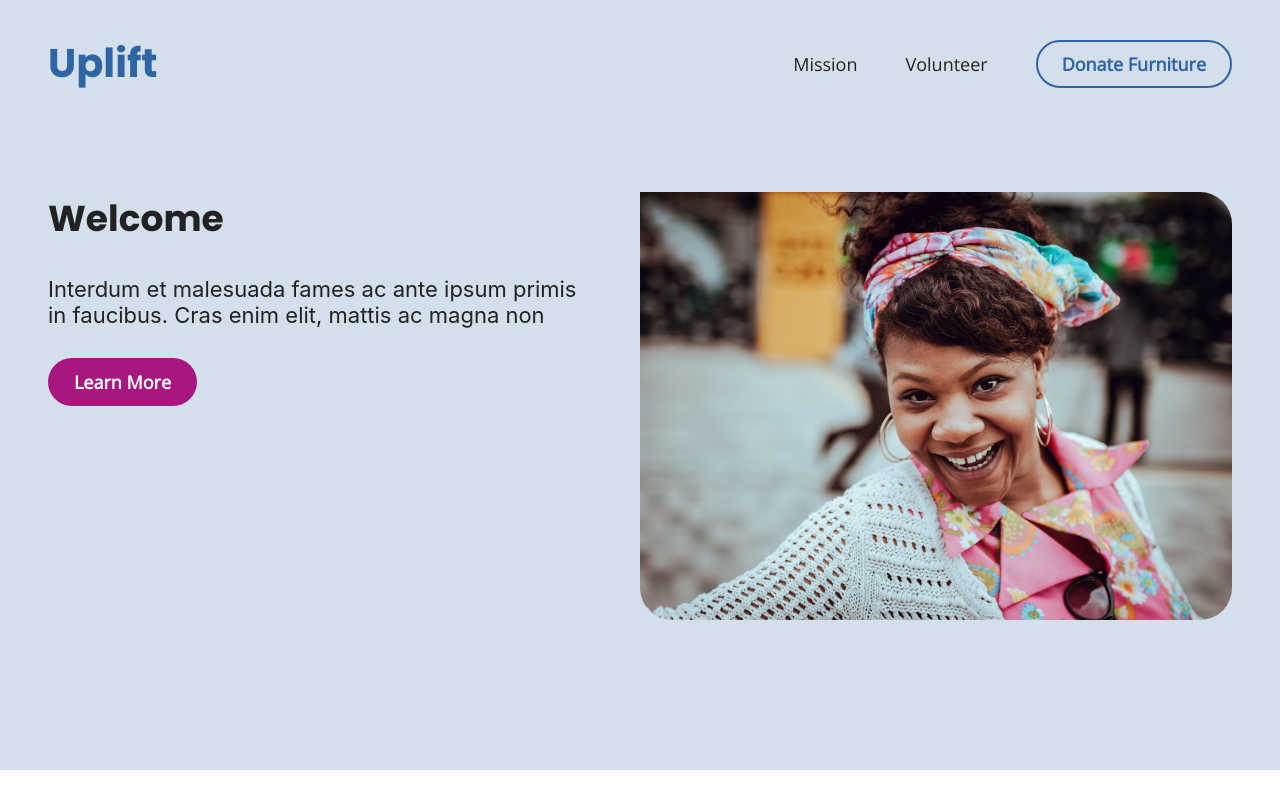
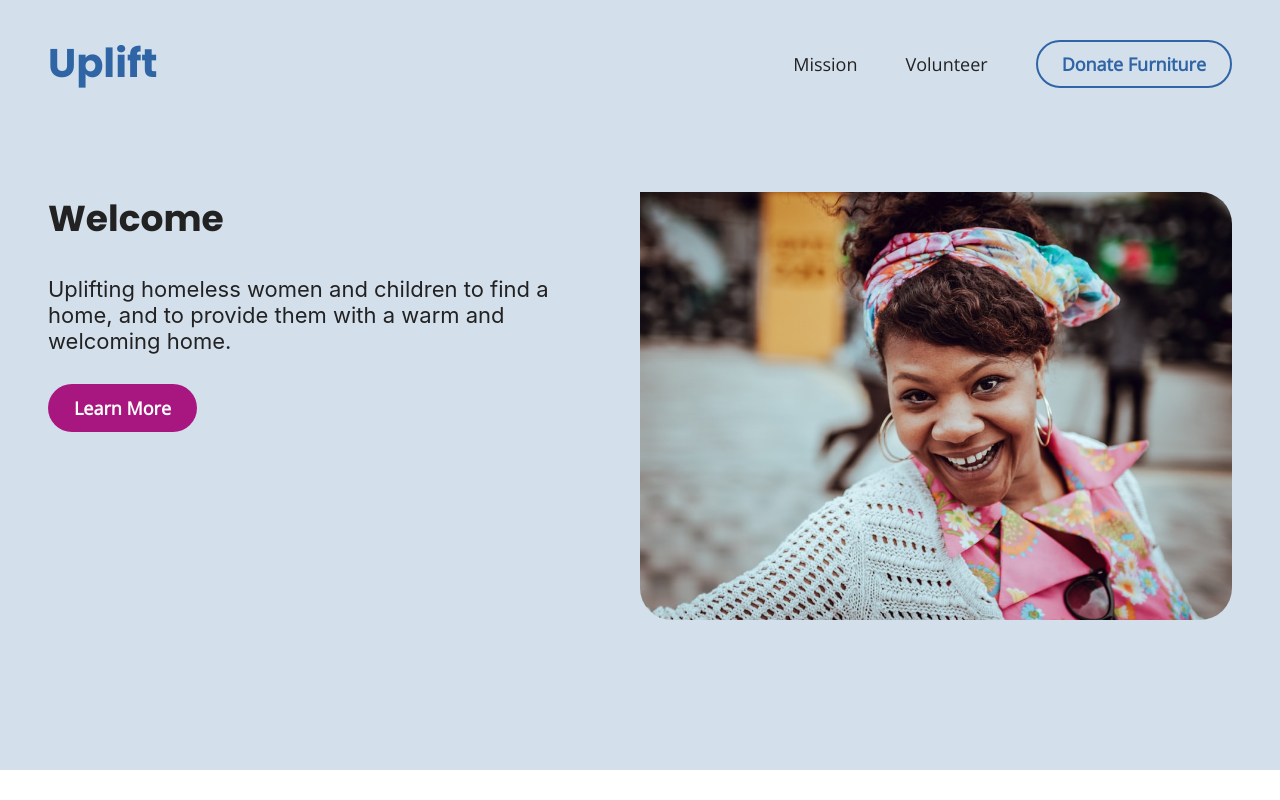
Before and after one commit to xCyziw/Wackathon, a React (Create React App) app: page / in a window 1280 px wide. Shown: the top 800 px of the page. Built offline with nearby package versions, Linux system fonts and the light colour scheme.

Commit message:
welcoming message

```diff
--- a/src/components/Home/index.js
+++ b/src/components/Home/index.js
@@ -2,8 +2,6 @@ import React, { Component } from 'react';
 import './style.css';
 import Woman from "../../assets/images/img-2.jfif";
 import Family from "../../assets/images/img-1.jpg";
-import Mission from '../../components/Mission';
-import Impact from '../../components/Impact';
 class index extends Component {
     render() {
         return (
@@ -13,8 +11,8 @@ class index extends Component {
                         <div className="column">
                             <h1>Welcome</h1>
                             <p className="homeInfo">
-                                Interdum et malesuada fames ac ante ipsum primis in faucibus. Cras enim elit, mattis ac magna non
-                        </p>
+                                Uplifting homeless women and children to find a home, and to provide them with a warm and welcoming home.
+                            </p>
                             <button className="button-round-primary">Learn More</button>
                         </div>
                         <div className="column">
```
